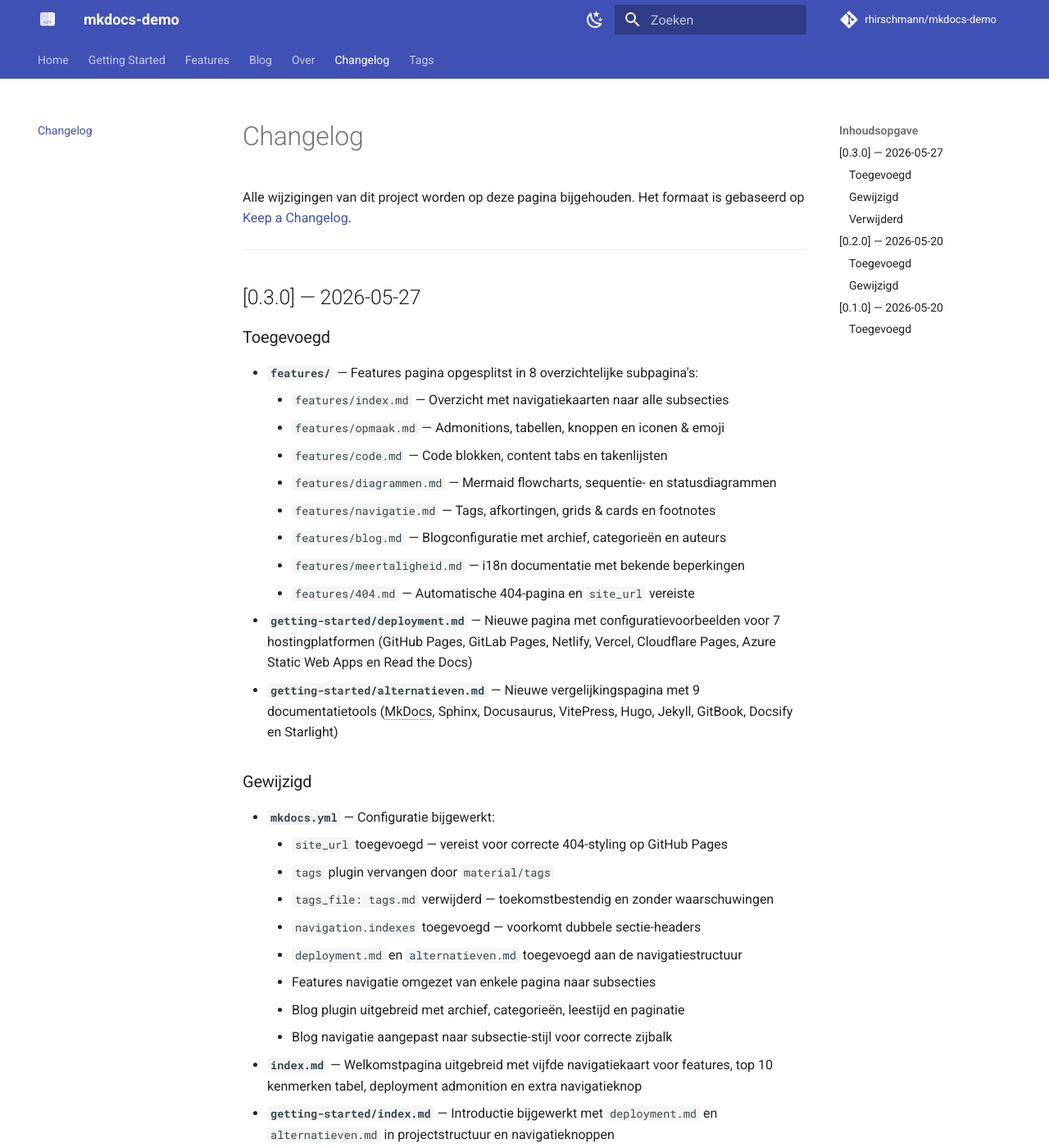
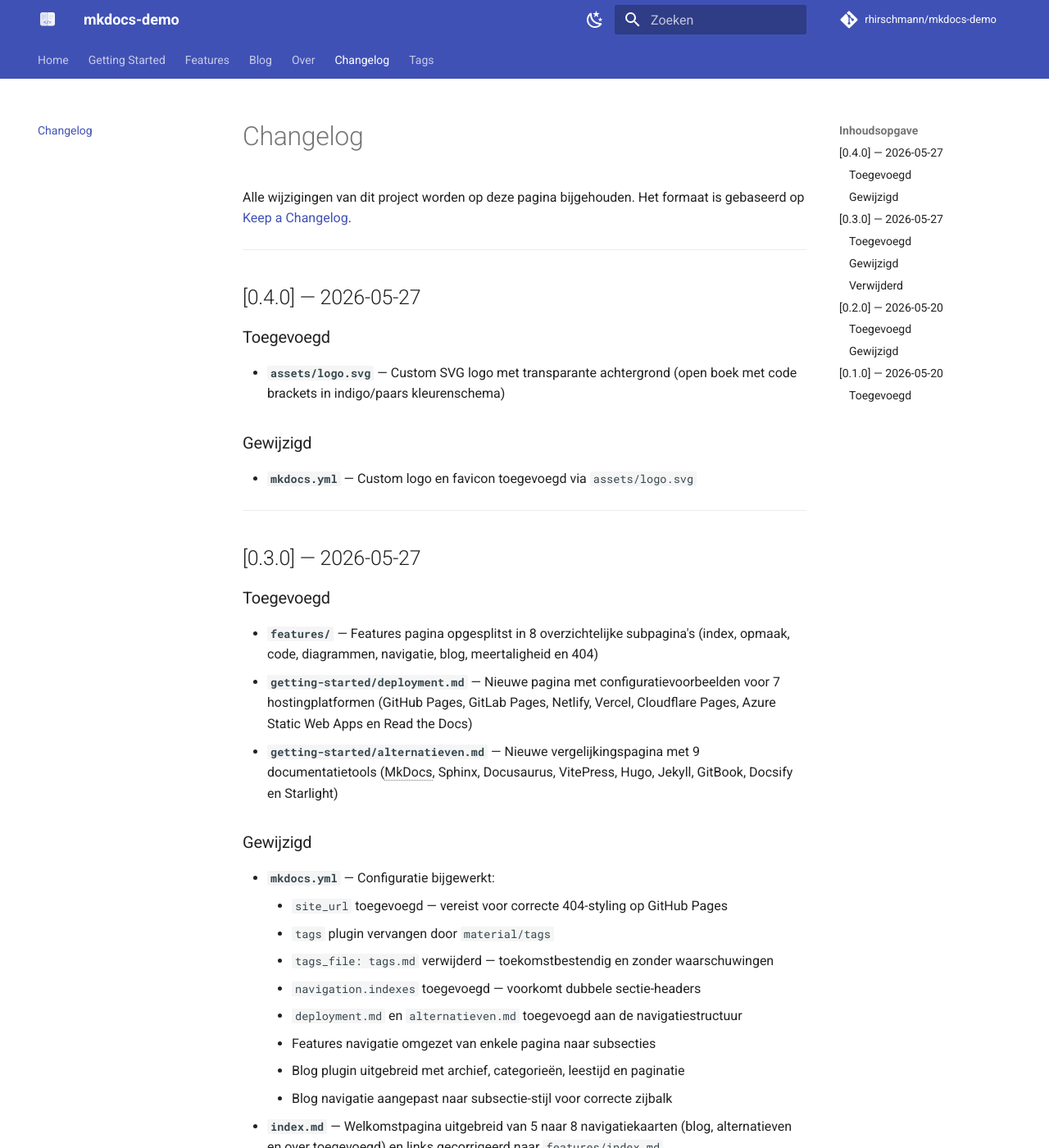
Before and after one commit to rhirschmann/mkdocs-demo, an MkDocs documentation site: the page built from docs/changelog.md, in a window 1280 px wide and 1400 px high. Shown: the whole window at 82% size. Built offline with MkDocs 1.6.1 and Material for MkDocs 9.7.7, drawn with Linux system fonts in a browser that asks for light colours; comment, search, counter and statistics services are not loaded; some of the changed text lies outside the part shown.

Commit message:
Toevoegen: log toevoeging ook verwerkt in de changelog

```diff
--- a/docs/changelog.md
+++ b/docs/changelog.md
@@ -13,19 +13,25 @@ Het formaat is gebaseerd op [Keep a Changelog](https://keepachangelog.com/nl/1.0
 
 ---
 
+## [0.4.0] — 2026-05-27
+
+### Toegevoegd
+
+- **`assets/logo.svg`** — Custom SVG logo met transparante achtergrond
+  (open boek met code brackets in indigo/paars kleurenschema)
+
+### Gewijzigd
+
+- **`mkdocs.yml`** — Custom logo en favicon toegevoegd via `assets/logo.svg`
+
+---
+
 ## [0.3.0] — 2026-05-27
 
 ### Toegevoegd
 
-- **`features/`** — Features pagina opgesplitst in 8 overzichtelijke subpagina's:
-    - `features/index.md` — Overzicht met navigatiekaarten naar alle subsecties
-    - `features/opmaak.md` — Admonitions, tabellen, knoppen en iconen & emoji
-    - `features/code.md` — Code blokken, content tabs en takenlijsten
-    - `features/diagrammen.md` — Mermaid flowcharts, sequentie- en statusdiagrammen
-    - `features/navigatie.md` — Tags, afkortingen, grids & cards en footnotes
-    - `features/blog.md` — Blogconfiguratie met archief, categorieën en auteurs
-    - `features/meertaligheid.md` — i18n documentatie met bekende beperkingen
-    - `features/404.md` — Automatische 404-pagina en `site_url` vereiste
+- **`features/`** — Features pagina opgesplitst in 8 overzichtelijke subpagina's
+  (index, opmaak, code, diagrammen, navigatie, blog, meertaligheid en 404)
 - **`getting-started/deployment.md`** — Nieuwe pagina met configuratievoorbeelden
   voor 7 hostingplatformen (GitHub Pages, GitLab Pages, Netlify, Vercel,
   Cloudflare Pages, Azure Static Web Apps en Read the Docs)
@@ -44,8 +50,9 @@ Het formaat is gebaseerd op [Keep a Changelog](https://keepachangelog.com/nl/1.0
     - Features navigatie omgezet van enkele pagina naar subsecties
     - Blog plugin uitgebreid met archief, categorieën, leestijd en paginatie
     - Blog navigatie aangepast naar subsectie-stijl voor correcte zijbalk
-- **`index.md`** — Welkomstpagina uitgebreid met vijfde navigatiekaart voor
-  features, top 10 kenmerken tabel, deployment admonition en extra navigatieknop
+- **`index.md`** — Welkomstpagina uitgebreid van 5 naar 8 navigatiekaarten
+  (blog, alternatieven en over toegevoegd) en links gecorrigeerd naar
+  `features/index.md`
 - **`getting-started/index.md`** — Introductie bijgewerkt met `deployment.md`
   en `alternatieven.md` in projectstructuur en navigatieknoppen
 - **`about/index.md`** — Over-pagina uitgebreid met pagina-overzicht, volledige
```
